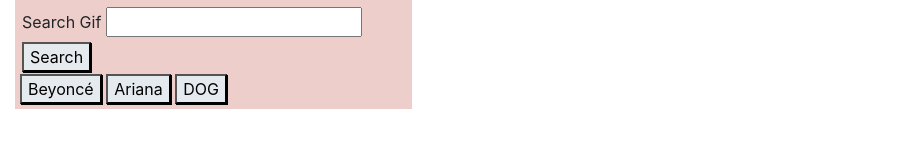
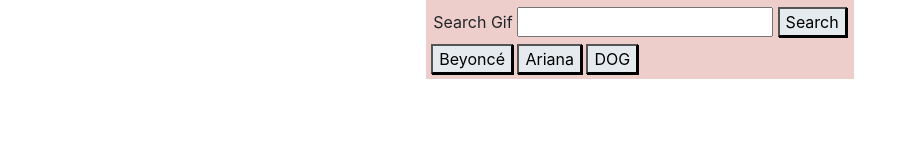
Before and after one commit to victore94/GiphyAPI, a plain HTML site: page index.html in a window 1280 px wide. Shown: the whole page, without its empty margins (0-902 px from the left). Drawn offline with nearby package versions, Linux system fonts and the light colour scheme.

Commit message:
fixing layout with boot on the html. undoing last commit

```diff
--- a/index.html
+++ b/index.html
@@ -12,8 +12,9 @@
 </head>
 
 <body>
-    <div class="container-fluid d-inline-flex">
+    <div class="container-fluid align-item-center">
         <div class="row">
+            <div class="col ">
                 <div class="box">
                     <form id="gif-form">
 
@@ -30,9 +31,10 @@
                     <button my-gif='dog' class="button"> DOG </button>
                 </div>
 
-                <div class="row">
+                <div class="row justify-content-center">
                     <div class="gif-div"></div>
                 </div>
+            </div>
         </div>
     </div>
     <!-- <div id="imghere"> </div> -->
```
